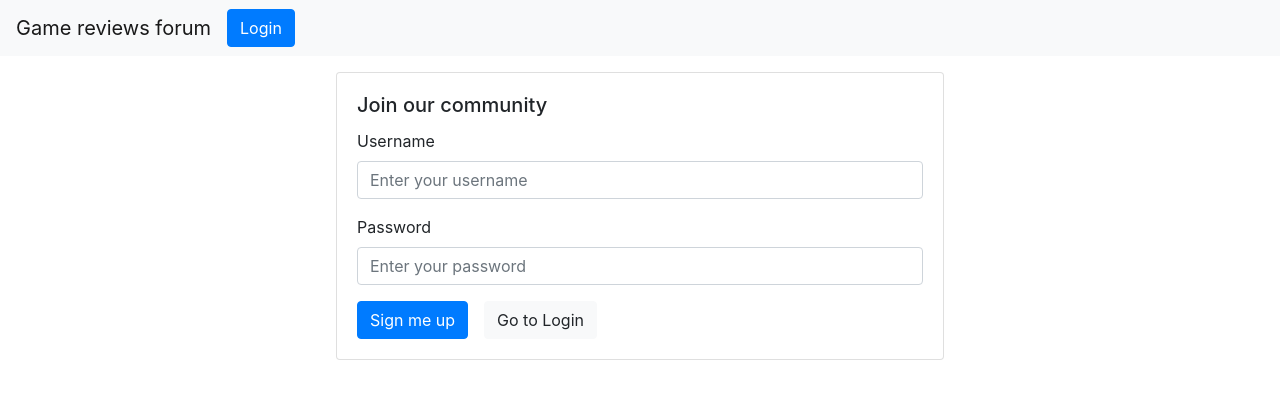
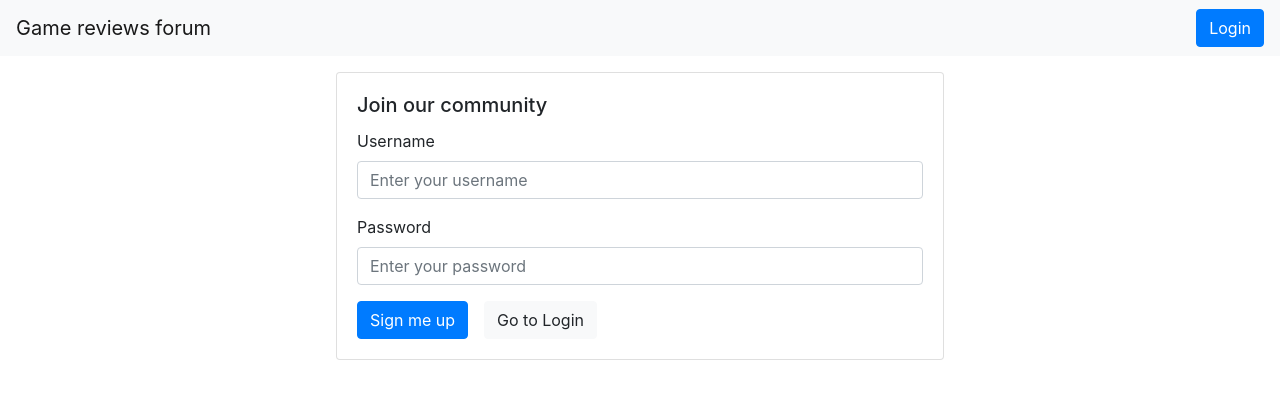
Before and after one commit to nguyen-tran-qk/game-reviews-forum, a React (Create React App) app: page /signup in a window 1280 px wide. Shown: the top 398 px of the page. Built offline with nearby package versions, Linux system fonts and the light colour scheme.

Commit message:
UI - edit review dialog

```diff
--- a/src/App.tsx
+++ b/src/App.tsx
@@ -37,7 +37,7 @@ function App() {
 
     return (
         <>
-            <Navbar bg="light" variant="light">
+            <Navbar bg="light" variant="light" className="justify-content-between">
                 <Navbar.Brand href="/">Game reviews forum</Navbar.Brand>
                 <Form inline>
                     {isLoggedIn() ? (
--- a/src/HomePage/HomeFeed.tsx
+++ b/src/HomePage/HomeFeed.tsx
@@ -4,6 +4,7 @@ import ReactStars from "react-rating-stars-component";
 import { gql, useLazyQuery } from "@apollo/client";
 import { Review } from "../utils/types";
 import "./home-feed.scss";
+import ReviewEditorDialog from "./ReviewEditorDialog";
 
 export const QUERY_GET_ALL_REVIEWS = () => gql`
     query GetAllReviews {
@@ -35,6 +36,10 @@ export const QUERY_GET_ALL_REVIEWS = () => gql`
 const HomeFeed = () => {
     const [reviewsList, setReviewsList] = useState<Review[]>([]);
     const [getAllReviews, getAllReviewsResult] = useLazyQuery(QUERY_GET_ALL_REVIEWS());
+    const [editingReview, setEditingReview] = useState<Review>();
+
+    const handleClose = () => setEditingReview(undefined);
+    const handleShow = (review: Review) => () => setEditingReview(review);
 
     useEffect(() => {
         // fetch all reviews for home feed
@@ -58,7 +63,7 @@ const HomeFeed = () => {
                                     <Card body className="mb-3" key={review.id}>
                                         <Card.Title className="review-card-header">
                                             <span>{review.gameId.title}</span>
-                                            <Button variant="light">
+                                            <Button variant="light" onClick={handleShow(review)}>
                                                 <i className="material-icons">edit</i>
                                             </Button>
                                         </Card.Title>
@@ -91,6 +96,7 @@ const HomeFeed = () => {
                     </Col>
                 </Row>
             </Container>
+            <ReviewEditorDialog show={!!editingReview} onHide={handleClose} editingReview={editingReview} />
         </>
     );
 };
--- a/src/HomePage/ReviewEditorDialog.tsx
+++ b/src/HomePage/ReviewEditorDialog.tsx
@@ -3,7 +3,7 @@ import React, { FormEvent, useEffect, useState } from "react";
 import Autosuggest from "react-autosuggest";
 import { Button, Modal, Form } from "react-bootstrap";
 import ReactStars from "react-rating-stars-component";
-import { Game } from "../utils/types";
+import { Game, Review } from "../utils/types";
 import "./autosuggest.css";
 
 const MUTATION_ADD_REVIEW = () => gql`
@@ -34,6 +34,7 @@ const QUERY_FIND_GAMES_BY_TITLE = () => gql`
 interface ReviewEditorDialogProps {
     show: boolean;
     onHide: () => void;
+    editingReview?: Review;
 }
 
 const ReviewEditorDialog = (props: ReviewEditorDialogProps) => {
```
